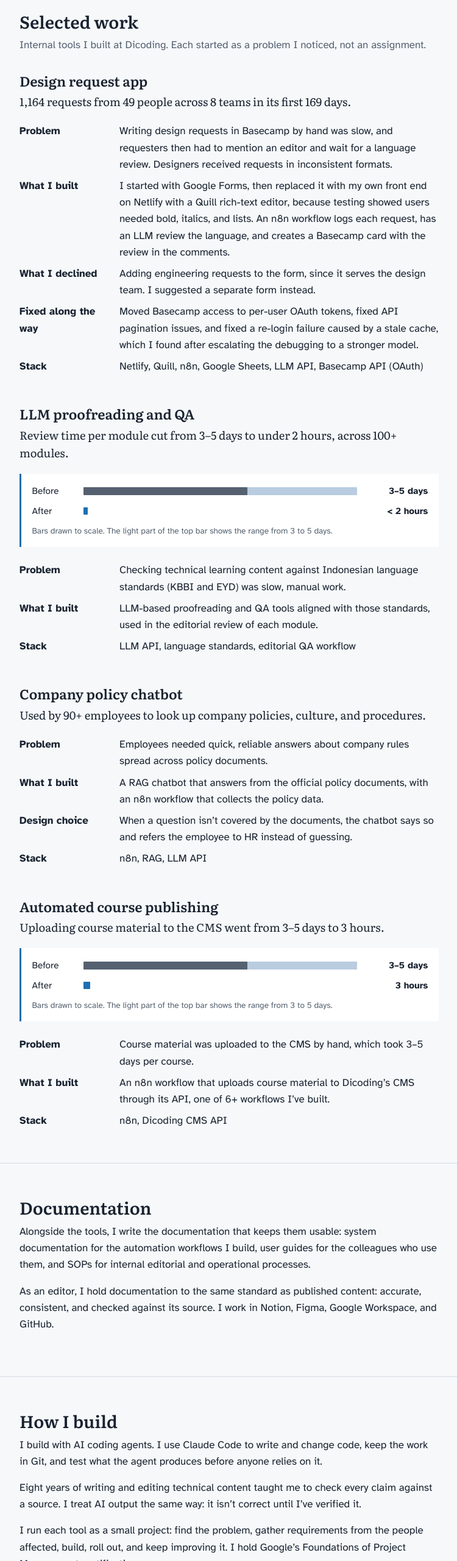
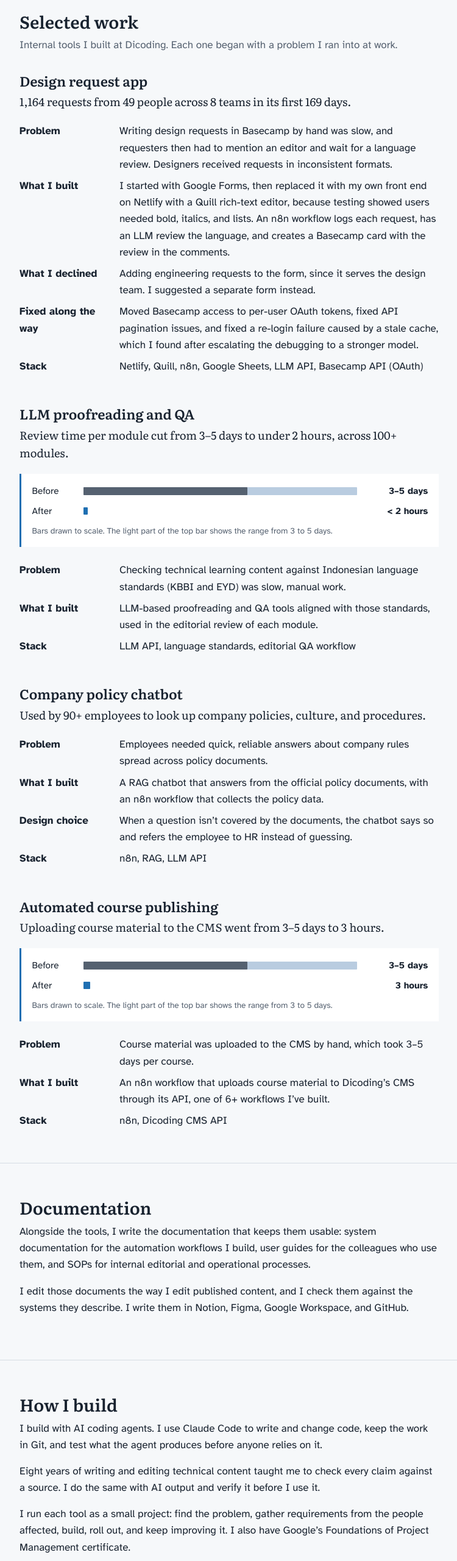
Before and after one commit to BuchoriRafsanjani/buchorirafsanjani.github.io, a plain HTML site: page index.html in a window 1280 px wide. Shown: the part 950-3510 px from the top of the page at 61% size, without its empty margins (264-1014 px from the left). Drawn offline with Linux system fonts and the light colour scheme.

Commit message:
Rewrite portfolio copy in a plainer voice
Drop phrasing that reads as AI-generated in both English and Indonesian:
"X, not Y" contrasts, colon aphorisms, adjective triplets, and literal
translations ("memegang sertifikasi", "Awal perjalanan").

Co-Authored-By: Claude Opus 5.5 <noreply@anthropic.com>

```diff
--- a/index.html
+++ b/index.html
@@ -192,7 +192,7 @@ footer p{margin:0 0 .5rem}
   <section id="work">
     <div class="wrap">
       <h2 data-id="Karya pilihan">Selected work</h2>
-      <p class="section-lede" data-id="Tool internal yang saya bangun di Dicoding. Semuanya berawal dari masalah yang saya temukan sendiri, bukan dari penugasan.">Internal tools I built at Dicoding. Each started as a problem I noticed, not an assignment.</p>
+      <p class="section-lede" data-id="Tool internal yang saya bangun di Dicoding. Semuanya berawal dari masalah yang saya temui sendiri saat bekerja.">Internal tools I built at Dicoding. Each one began with a problem I ran into at work.</p>
 
       <article class="case">
         <h3 data-id="Aplikasi request desain">Design request app</h3>
@@ -205,7 +205,7 @@ footer p{margin:0 0 .5rem}
           <dt data-id="Yang saya tolak">What I declined</dt>
           <dd data-id="Penambahan request engineering ke form ini, karena form ini dibuat untuk tim desain. Sebagai gantinya, saya mengusulkan form terpisah.">Adding engineering requests to the form, since it serves the design team. I suggested a separate form instead.</dd>
           <dt data-id="Perbaikan di tengah jalan">Fixed along the way</dt>
-          <dd data-id="Memindahkan akses Basecamp ke token OAuth per pengguna, memperbaiki masalah paginasi API, dan memperbaiki gagal login ulang akibat cache yang belum terhapus, yang ditemukan setelah pemeriksaannya saya alihkan ke model yang lebih kuat.">Moved Basecamp access to per-user OAuth tokens, fixed API pagination issues, and fixed a re-login failure caused by a stale cache, which I found after escalating the debugging to a stronger model.</dd>
+          <dd data-id="Memindahkan akses Basecamp ke token OAuth per pengguna, memperbaiki masalah paginasi API, dan memperbaiki gagal login ulang akibat cache yang belum terhapus, yang baru ketahuan setelah debugging-nya saya alihkan ke model yang lebih kuat.">Moved Basecamp access to per-user OAuth tokens, fixed API pagination issues, and fixed a re-login failure caused by a stale cache, which I found after escalating the debugging to a stronger model.</dd>
           <dt data-id="Teknologi">Stack</dt>
           <dd>Netlify, Quill, n8n, Google Sheets, LLM API, Basecamp API (OAuth)</dd>
         </dl>
@@ -268,7 +268,7 @@ footer p{margin:0 0 .5rem}
     <div class="wrap">
       <h2 data-id="Dokumentasi">Documentation</h2>
       <p data-id="Selain membangun tool, saya juga menulis dokumentasinya: dokumentasi sistem untuk workflow otomasi yang saya bangun, panduan pengguna untuk rekan kerja yang memakainya, serta SOP untuk proses editorial dan operasional internal.">Alongside the tools, I write the documentation that keeps them usable: system documentation for the automation workflows I build, user guides for the colleagues who use them, and SOPs for internal editorial and operational processes.</p>
-      <p data-id="Sebagai editor, saya memperlakukan dokumentasi seperti konten yang akan terbit: akurat, konsisten, dan dicek dengan sumbernya. Saya bekerja dengan Notion, Figma, Google Workspace, dan GitHub.">As an editor, I hold documentation to the same standard as published content: accurate, consistent, and checked against its source. I work in Notion, Figma, Google Workspace, and GitHub.</p>
+      <p data-id="Dokumentasi itu saya sunting seperti konten yang akan terbit, dan saya cocokkan dengan sistem yang dijelaskannya. Saya menulisnya di Notion, Figma, Google Workspace, dan GitHub.">I edit those documents the way I edit published content, and I check them against the systems they describe. I write them in Notion, Figma, Google Workspace, and GitHub.</p>
     </div>
   </section>
 
@@ -276,8 +276,8 @@ footer p{margin:0 0 .5rem}
     <div class="wrap">
       <h2 data-id="Cara saya membangun">How I build</h2>
       <p data-id="Saya membangun dengan AI coding agent. Saya memakai Claude Code untuk menulis dan mengubah kode, menyimpan pekerjaan di Git, dan menguji hasil kerja agent sebelum dipakai orang lain.">I build with AI coding agents. I use Claude Code to write and change code, keep the work in Git, and test what the agent produces before anyone relies on it.</p>
-      <p data-id="Delapan tahun menulis dan menyunting konten teknis membuat saya terbiasa mengecek setiap klaim dengan sumbernya. Output AI saya perlakukan sama: belum dianggap benar sebelum saya verifikasi.">Eight years of writing and editing technical content taught me to check every claim against a source. I treat AI output the same way: it isn’t correct until I’ve verified it.</p>
-      <p data-id="Setiap tool saya jalankan sebagai proyek kecil: menemukan masalah, mengumpulkan kebutuhan dari orang yang terdampak, membangun, merilis, lalu terus memperbaikinya. Saya memegang sertifikasi Foundations of Project Management dari Google.">I run each tool as a small project: find the problem, gather requirements from the people affected, build, roll out, and keep improving it. I hold Google’s Foundations of Project Management certification.</p>
+      <p data-id="Delapan tahun menulis dan menyunting konten teknis membuat saya terbiasa mengecek setiap klaim dengan sumbernya. Output AI pun saya periksa dengan cara yang sama sebelum saya gunakan.">Eight years of writing and editing technical content taught me to check every claim against a source. I do the same with AI output and verify it before I use it.</p>
+      <p data-id="Setiap tool saya jalankan sebagai proyek kecil: menemukan masalah, mengumpulkan kebutuhan dari orang yang terdampak, membangun, merilis, lalu terus memperbaikinya. Saya juga punya sertifikat Foundations of Project Management dari Google.">I run each tool as a small project: find the problem, gather requirements from the people affected, build, roll out, and keep improving it. I also have Google’s Foundations of Project Management certificate.</p>
     </div>
   </section>
 
@@ -315,7 +315,7 @@ footer p{margin:0 0 .5rem}
 
   <section id="studio">
     <div class="wrap">
-      <h2 data-id="Awal perjalanan">Where I started</h2>
+      <h2 data-id="Awal karier">Where I started</h2>
       <p data-id="Pada 2016, saat masih kuliah, saya mendirikan Always Play Studio bersama dua teman kampus. Saya memimpin tim 3 orang dan menangani 4 proyek klien berupa game edukasi untuk anak-anak dengan topik seperti huruf dan hewan, mulai dari pitching sampai delivery.">In 2016, while still in college, I co-founded Always Play Studio with two fellow students. I led our 3-person team and managed 4 client projects building educational games for young children on topics like letters and animals, from pitch to delivery.</p>
       <p data-id="Saya menempuh pendidikan Teknologi Game di Politeknik Elektronika Negeri Surabaya (S.Tr.Kom., 2019).">I studied Game Technology at Politeknik Elektronika Negeri Surabaya (S.Tr.Kom., 2019).</p>
     </div>
```
